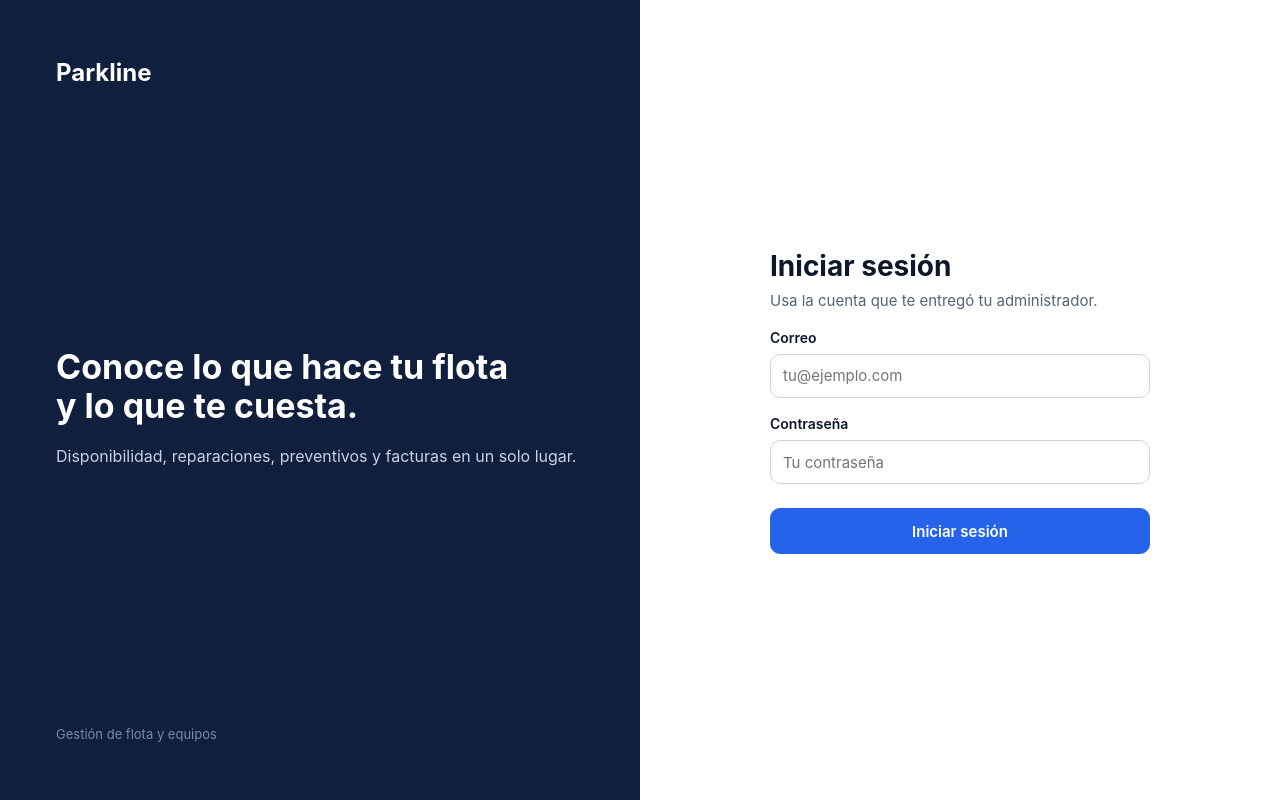
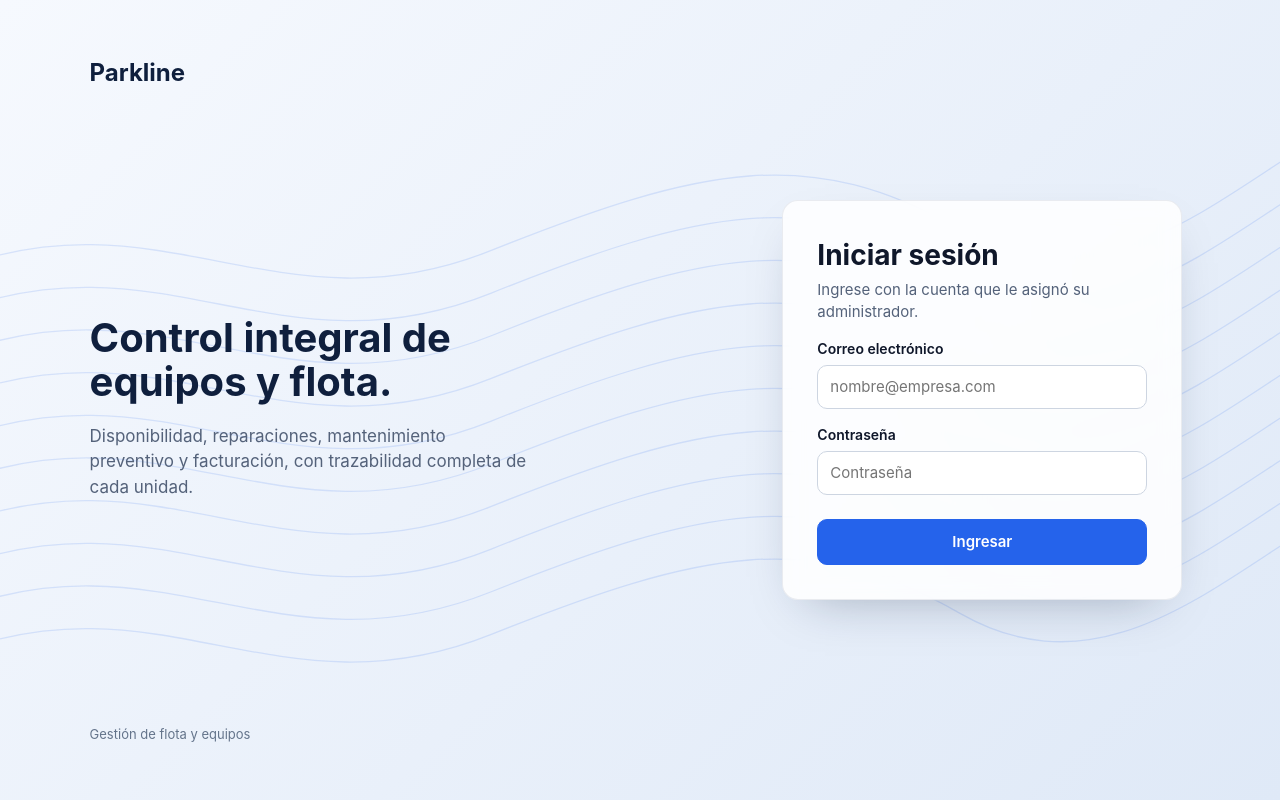
Before and after one commit to JuanHillcoat/parkline, a Next.js app: page /login in a window 1280 px wide. Built offline with nearby package versions, Linux system fonts and the light colour scheme; no server answers.

Commit message:
feat(p0-02): formal login copy and contour background

```diff
--- a/app/_lib/copy.ts
+++ b/app/_lib/copy.ts
@@ -32,15 +32,15 @@ const es = {
   login: {
     title: "Iniciar sesión",
     pageTitle: "Iniciar sesión - Parkline",
-    subtitle: "Usa la cuenta que te entregó tu administrador.",
-    pitch: "Conoce lo que hace tu flota y lo que te cuesta.",
-    note: "Disponibilidad, reparaciones, preventivos y facturas en un solo lugar.",
-    emailLabel: "Correo",
-    emailPlaceholder: "tu@ejemplo.com",
+    subtitle: "Ingrese con la cuenta que le asignó su administrador.",
+    pitch: "Control integral de equipos y flota.",
+    note: "Disponibilidad, reparaciones, mantenimiento preventivo y facturación, con trazabilidad completa de cada unidad.",
+    emailLabel: "Correo electrónico",
+    emailPlaceholder: "nombre@empresa.com",
     passwordLabel: "Contraseña",
-    passwordPlaceholder: "Tu contraseña",
-    submit: "Iniciar sesión",
-    submitting: "Iniciando sesión...",
+    passwordPlaceholder: "Contraseña",
+    submit: "Ingresar",
+    submitting: "Ingresando...",
   },
   home: {
     pageTitle: "Inicio - Parkline",
--- a/app/globals.css
+++ b/app/globals.css
@@ -439,46 +439,59 @@ dialog.dialog::backdrop {
 
 /* Login */
 .login {
+  position: relative;
   display: grid;
-  grid-template-columns: minmax(0, 1fr) minmax(0, 1fr);
+  grid-template-columns: minmax(0, 1.15fr) minmax(0, 1fr);
   min-height: 100vh;
-  background: var(--surface);
+  overflow: hidden;
+  background: linear-gradient(135deg, #f6f9fe 0%, #dfe9f7 100%);
+}
+
+.login-bg {
+  position: absolute;
+  inset: 0;
+  width: 100%;
+  height: 100%;
 }
 
 .login-brand {
+  position: relative;
   display: flex;
   flex-direction: column;
   justify-content: space-between;
-  padding: 56px;
-  background: var(--sidebar);
-  color: var(--sidebar-text);
+  padding: 56px 7vw;
+  color: var(--text);
 }
 
 .login-brand .brand {
   margin: 0;
+  color: var(--sidebar);
   font-size: 24px;
 }
 
 .login-pitch {
-  max-width: 460px;
-  color: #ffffff;
-  font-size: 34px;
+  max-width: 440px;
+  color: var(--sidebar);
+  font-size: 40px;
   font-weight: 700;
-  line-height: 1.15;
+  line-height: 1.1;
 }
 
 .login-note {
+  max-width: 440px;
   margin-top: 20px;
-  color: var(--sidebar-text);
-  font-size: 16px;
+  color: var(--muted-strong);
+  font-size: 17px;
+  line-height: 1.5;
 }
 
 .login-foot {
-  color: var(--sidebar-muted);
+  color: var(--muted);
   font-size: 13px;
 }
 
 .login-panel {
+  position: relative;
   display: flex;
   align-items: center;
   justify-content: center;
@@ -486,7 +499,13 @@ dialog.dialog::backdrop {
 }
 
 .login-form {
-  width: min(380px, 100%);
+  width: min(400px, 100%);
+  padding: 34px;
+  border: 1px solid rgba(15, 31, 61, 0.08);
+  border-radius: 16px;
+  background: rgba(255, 255, 255, 0.85);
+  backdrop-filter: blur(10px);
+  box-shadow: 0 20px 50px -25px rgba(15, 31, 61, 0.35);
 }
 
 .login-form h1 {
@@ -542,6 +561,7 @@ dialog.dialog::backdrop {
 
   .login-brand {
     padding: 24px;
+    gap: 24px;
   }
 
   .login-pitch {
--- a/app/login/page.tsx
+++ b/app/login/page.tsx
@@ -4,6 +4,25 @@ import { copy } from "../_lib/copy";
 import { LoginForm } from "./login-form";
 
 export const metadata = { title: copy.login.pageTitle };
+
+function Contours() {
+  return (
+    <svg className="login-bg" viewBox="0 0 1200 800" preserveAspectRatio="xMidYMid slice" aria-hidden="true">
+      <g fill="none" stroke="#2563eb" strokeOpacity=".14" strokeWidth="1.2">
+      <path d="M-50 640C150 560 260 700 460 620S760 520 900 600 1150 560 1260 500"/>
+      <path d="M-50 600C150 520 260 660 460 580S760 480 900 560 1150 520 1260 460"/>
+      <path d="M-50 560C150 480 260 620 460 540S760 440 900 520 1150 480 1260 420"/>
+      <path d="M-50 520C150 440 260 580 460 500S760 400 900 480 1150 440 1260 380"/>
+      <path d="M-50 480C150 400 260 540 460 460S760 360 900 440 1150 400 1260 340"/>
+      <path d="M-50 440C150 360 260 500 460 420S760 320 900 400 1150 360 1260 300"/>
+      <path d="M-50 400C150 320 260 460 460 380S760 280 900 360 1150 320 1260 260"/>
+      <path d="M-50 360C150 280 260 420 460 340S760 240 900 320 1150 280 1260 220"/>
+      <path d="M-50 320C150 240 260 380 460 300S760 200 900 280 1150 240 1260 180"/>
+      <path d="M-50 280C150 200 260 340 460 260S760 160 900 240 1150 200 1260 140"/>
+      </g>
+    </svg>
+  );
+}
 
 function BrandPanel() {
   return (
@@ -22,6 +41,7 @@ export default async function LoginPage() {
   if ((await currentActor()) !== null) redirect("/");
   return (
     <main className="login">
+      <Contours />
       <BrandPanel />
       <section className="login-panel">
         <LoginForm />
```
